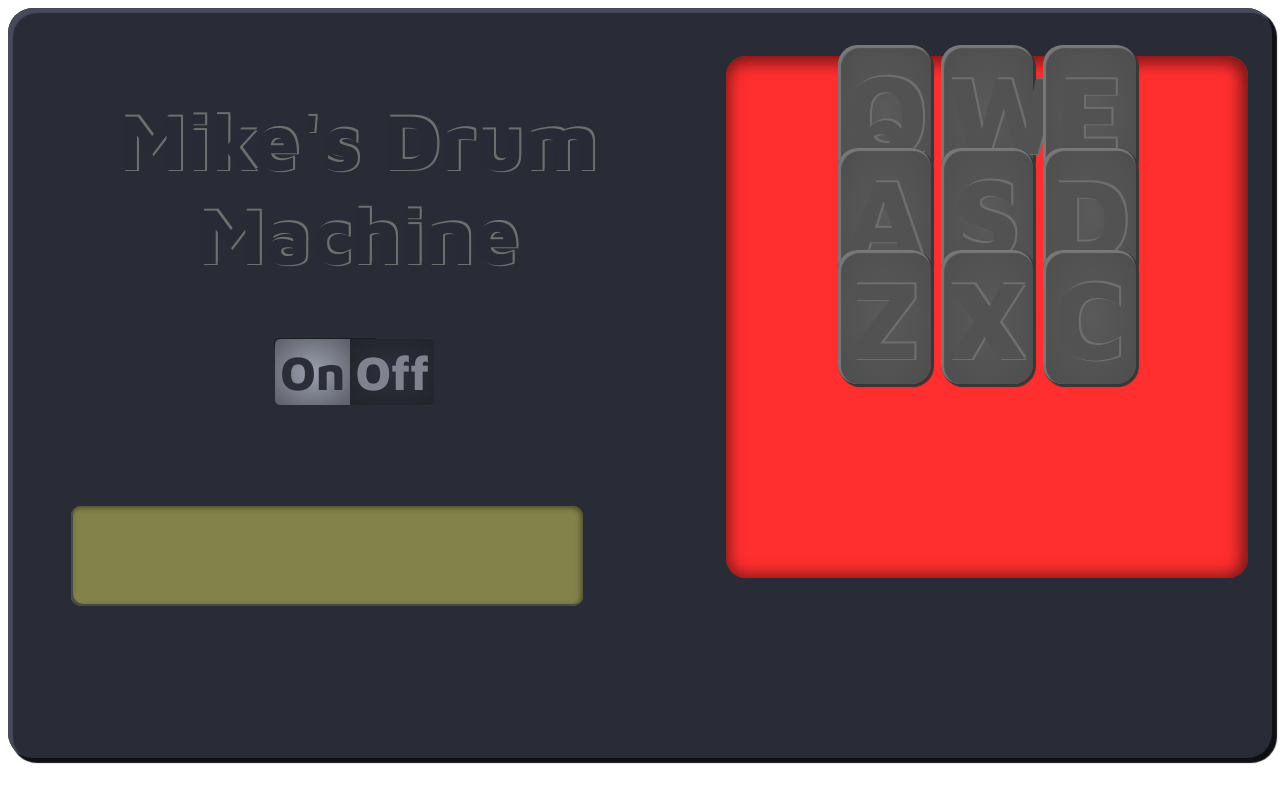
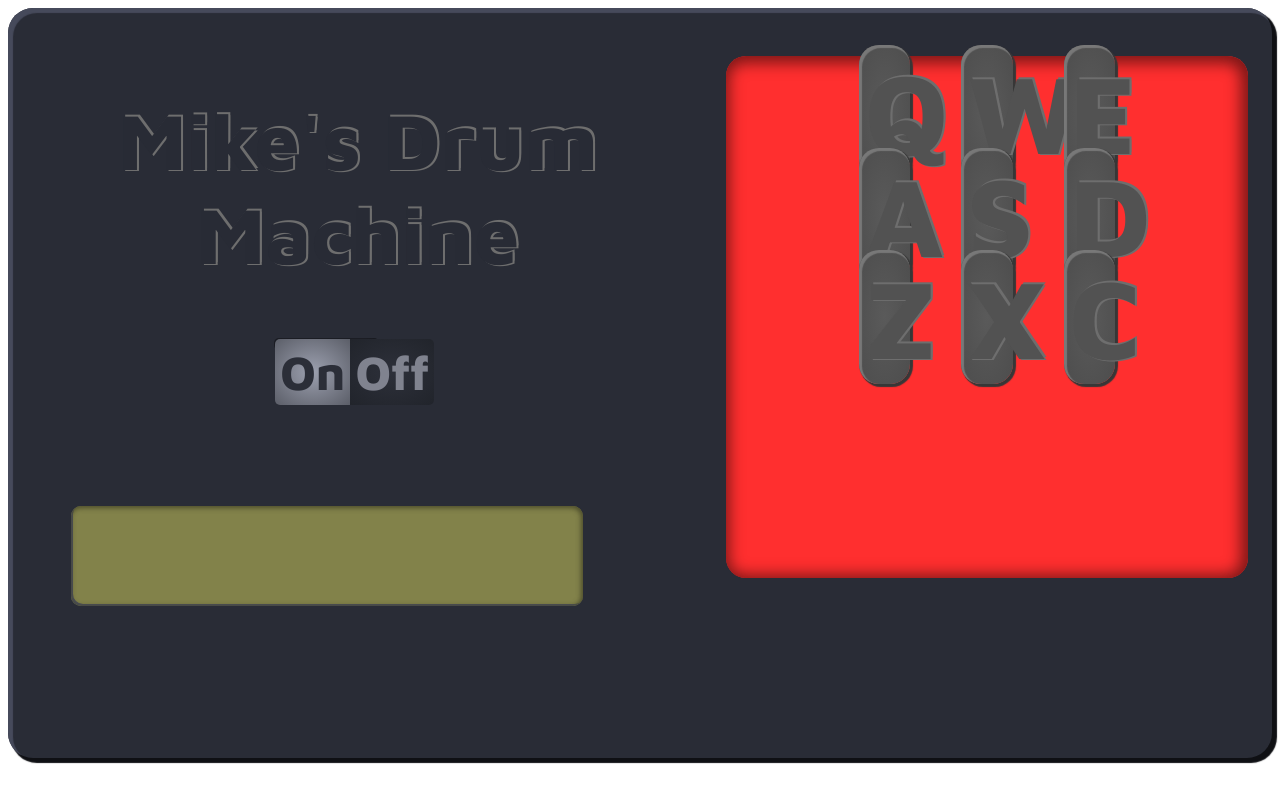
Before and after one commit to MWyssy/drum-machine, a React (Vite) app: page / in a window 1280 px wide. Built offline with nearby package versions, Linux system fonts and the light colour scheme.

Commit message:
resonsiveness touchups

```diff
--- a/src/Styles/DrumPad.css
+++ b/src/Styles/DrumPad.css
@@ -19,7 +19,7 @@
 
 .drum-pad {
     aspect-ratio: 1 / 1;
-    margin: 5px;
+    margin: 25%;
     background: radial-gradient(rgb(90, 90, 90), rgb(77, 77, 77));
     border-radius: 20px;
     border: none;
```
